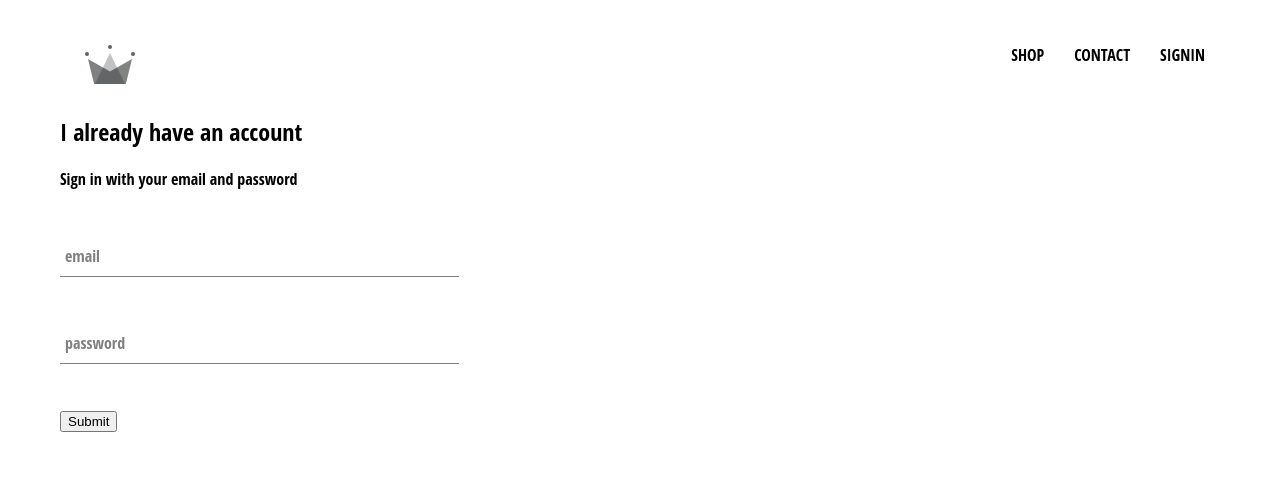
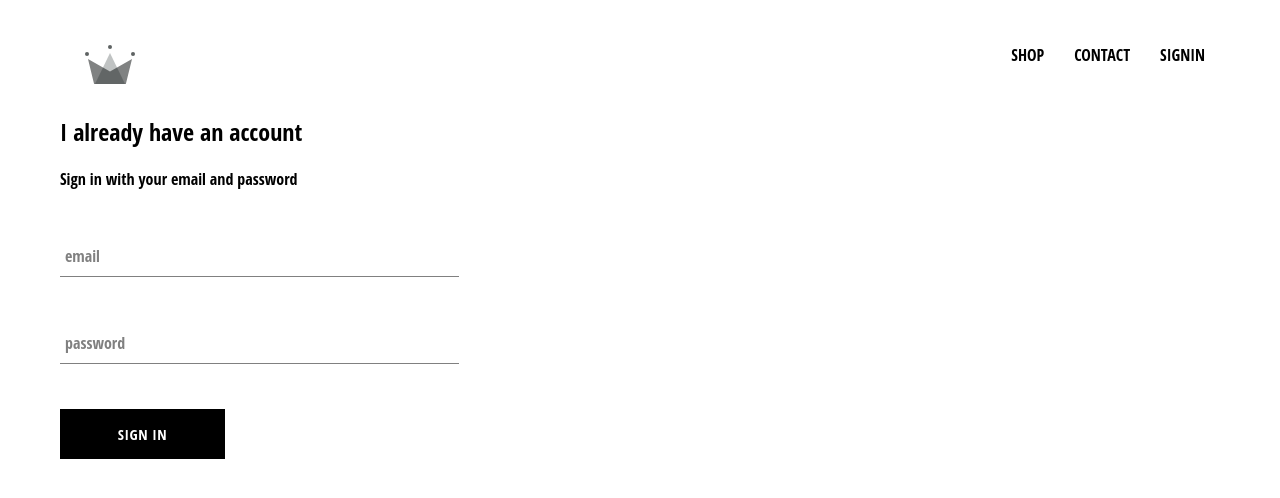
Before and after one commit to presencewebdesign/ecommerce, a React (Create React App) app: page /signin in a window 1280 px wide. Shown: the top 498 px of the page. Built offline with nearby package versions, Linux system fonts and the light colour scheme; the HTML template or start-up script is replaced by a standard one.

Commit message:
add button component

```diff
--- a/src/components/customButton/index.js
+++ b/src/components/customButton/index.js
@@ -0,0 +1,11 @@
+import React from 'react';
+import './style.scss';
+const CustomButton = ({ children, ...otherProps }) => {
+  return (
+    <button class="custom-button" {...otherProps}>
+      {children}
+    </button>
+  );
+};
+
+export default CustomButton;
--- a/src/components/customButton/style.scss
+++ b/src/components/customButton/style.scss
@@ -0,0 +1,22 @@
+.custom-button {
+  min-width: 165px;
+  width: auto;
+  height: 50px;
+  letter-spacing: 0.5px;
+  line-height: 50px;
+  padding: 0 35px 0 35px;
+  font-size: 15px;
+  background-color: black;
+  color: white;
+  text-transform: uppercase;
+  font-family: 'Open Sans Condensed';
+  font-weight: bolder;
+  border: none;
+  cursor: pointer;
+
+  &:hover {
+    background-color: white;
+    color: black;
+    border: 1px solid black;
+  }
+}
--- a/src/components/sign-in/index.js
+++ b/src/components/sign-in/index.js
@@ -1,6 +1,7 @@
 import React, { Component } from 'react';
 import './style.scss';
 import FormInput from '../formInput/';
+import CustomButton from '../customButton';
 
 export default class signIn extends Component {
   constructor(props) {
@@ -44,7 +45,7 @@
             required
           />
 
-          <input type="submit" value="Submit" />
+          <CustomButton type="submit"> Sign in </CustomButton>
         </form>
       </div>
     );
```
